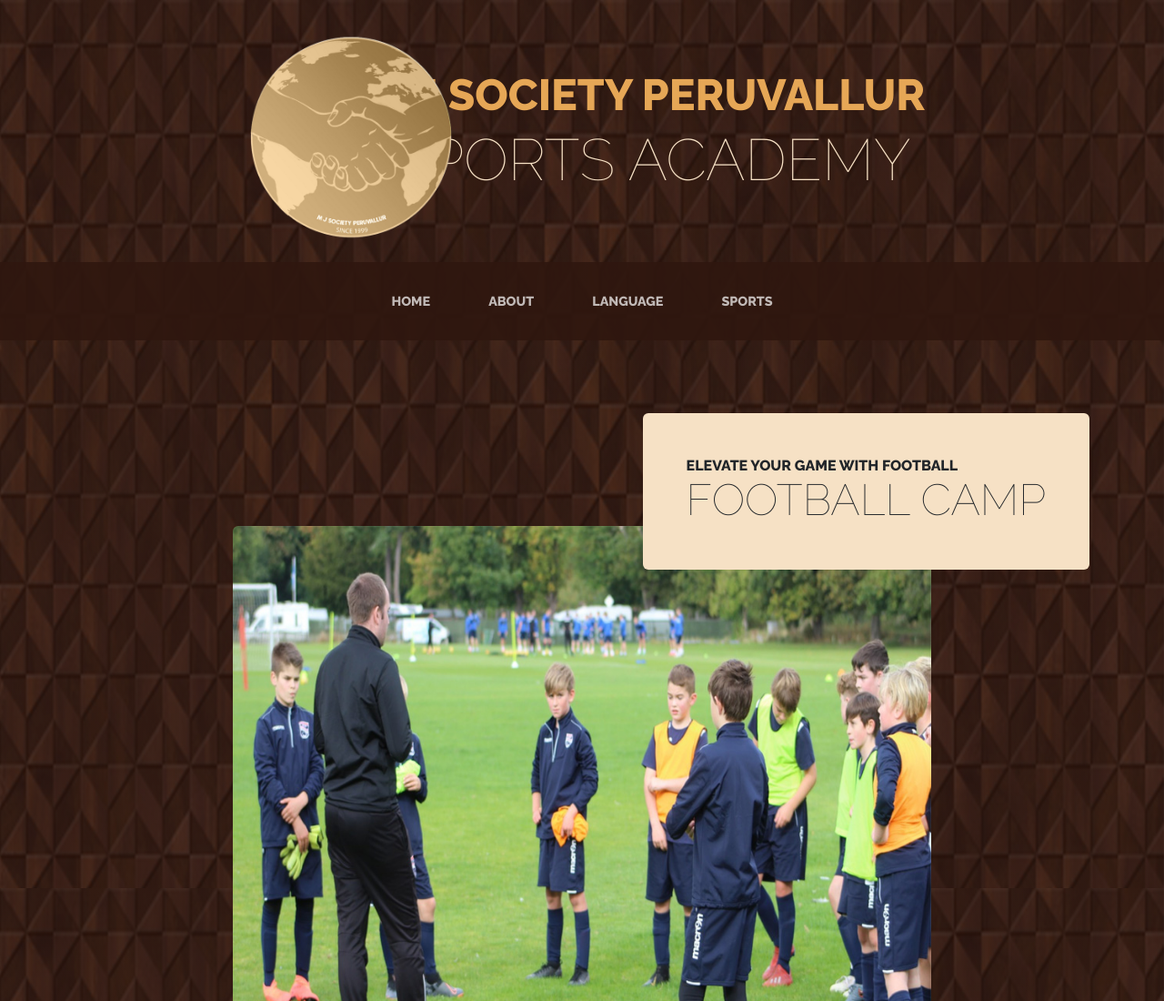
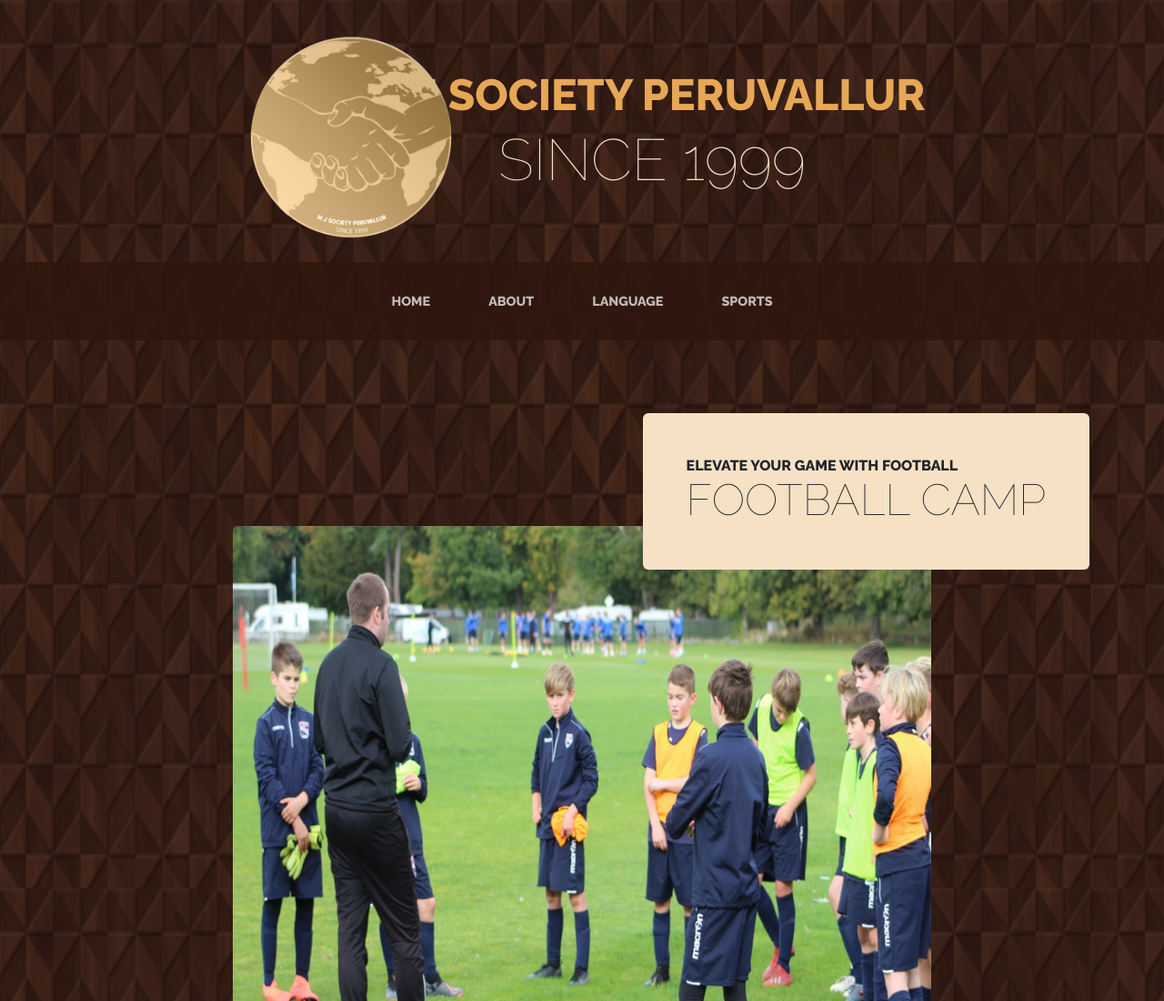
Before and after one commit to rashidrazm/mj, a plain HTML site: page sports.html in a window 1280 px wide. Shown: the top 1100 px of the page at 91% size. Drawn offline with nearby package versions, Linux system fonts and the light colour scheme.

Commit message:
Update sports.html

```diff
--- a/sports.html
+++ b/sports.html
@@ -5,8 +5,8 @@
         <meta name="viewport" content="width=device-width, initial-scale=1, shrink-to-fit=no" />
         <meta name="description" content="" />
         <meta name="author" content="" />
-        <title>Business Casual - MJ SOCIETY PERUVALLUR</title>
-        <link rel="icon" type="image/x-icon" href="assets/favicon.ico" />
+        <title>MJ SOCIETY PERUVALLUR</title>
+        <link rel="icon" type="image/x-icon" href="assets/img/mj-icon.png"/>
         <!-- Google fonts-->
         <link href="https://fonts.googleapis.com/css?family=Raleway:100,100i,200,200i,300,300i,400,400i,500,500i,600,600i,700,700i,800,800i,900,900i" rel="stylesheet" />
         <link href="https://fonts.googleapis.com/css?family=Lora:400,400i,700,700i" rel="stylesheet" />
@@ -16,9 +16,9 @@
     <body>
         <header>
             <h1 class="site-heading text-center text-faded d-none d-lg-block">
-                <img class="mj-logo" src="assets/img/mj-logo.png" alt="">
+                    <img class="mj-logo" src="assets/img/mj-logo.png" alt="">
                 <span class="site-heading-upper text-primary mb-3">MJ SOCIETY PERUVALLUR</span>
-                <span class="site-heading-lower">SPORTS ACADEMY</span>
+                <span class="site-heading-lower">SINCE 1999</span>
             </h1>
         </header>
         <!-- Navigation-->
```
